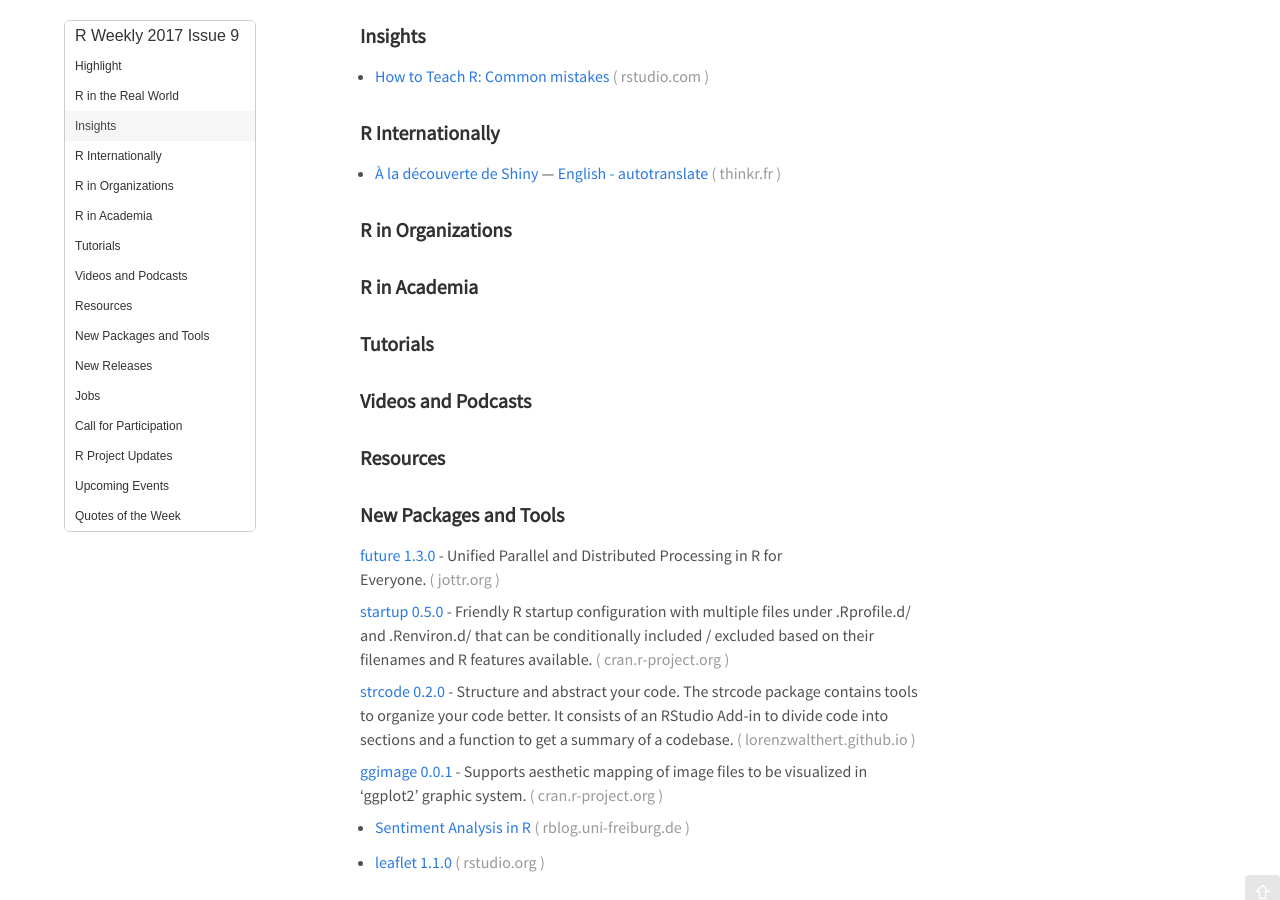
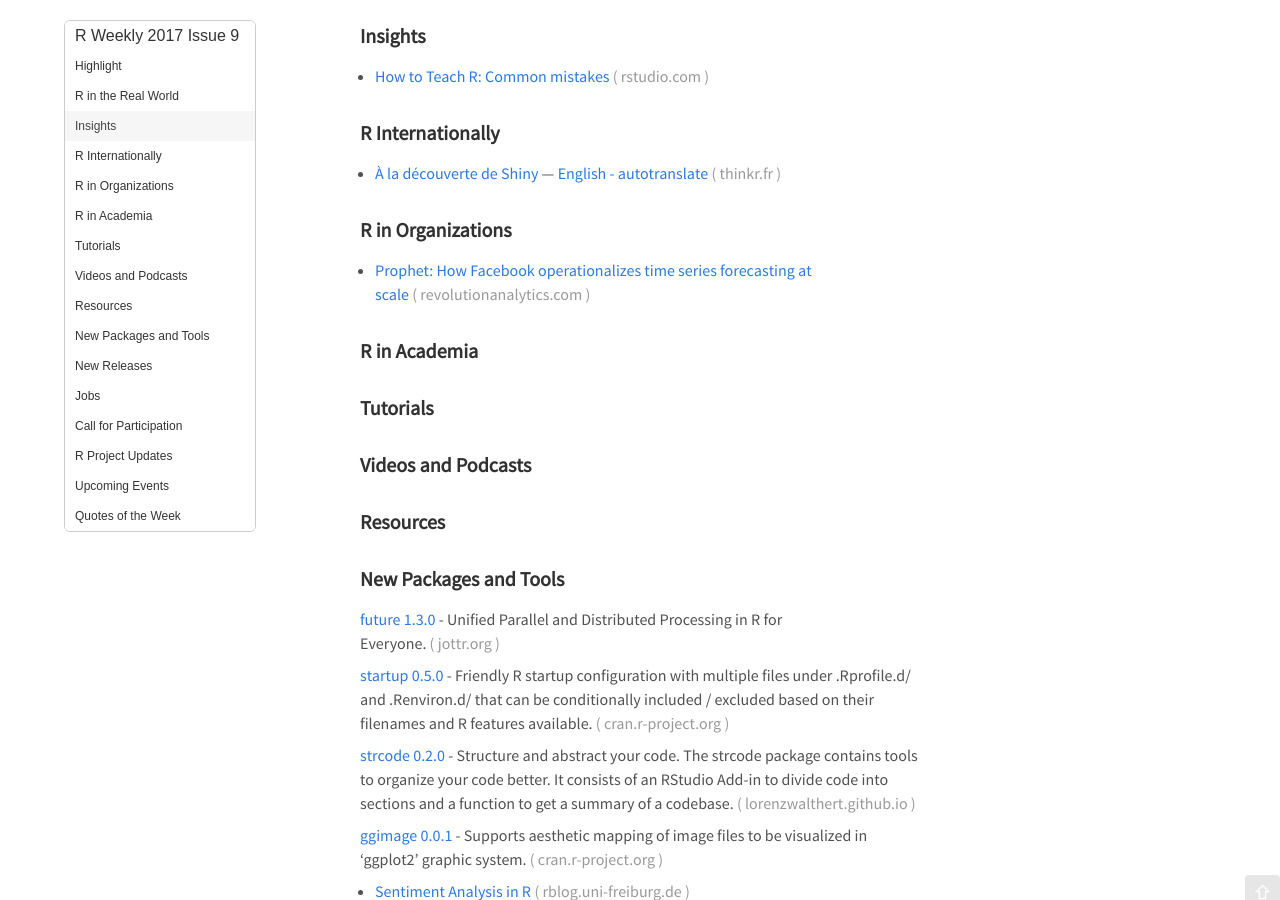
Before and after one commit to rweekly/rweekly.org, a Jekyll site: the page built from draft.md, in a window 1280 px wide and 900 px high, scrolled down 379 px. Built offline with Jekyll 4.4.1, drawn with Linux system fonts in a browser that asks for light colours; comment, search, counter and statistics services are not loaded.

Commit message:
Update draft.md

```diff
--- a/draft.md
+++ b/draft.md
@@ -34,7 +34,7 @@
 
 ### R in Organizations
 
-
++ [Prophet: How Facebook operationalizes time series forecasting at scale](http://blog.revolutionanalytics.com/2017/02/facebook-prophet.html)
 
 ### R in Academia
 
```
